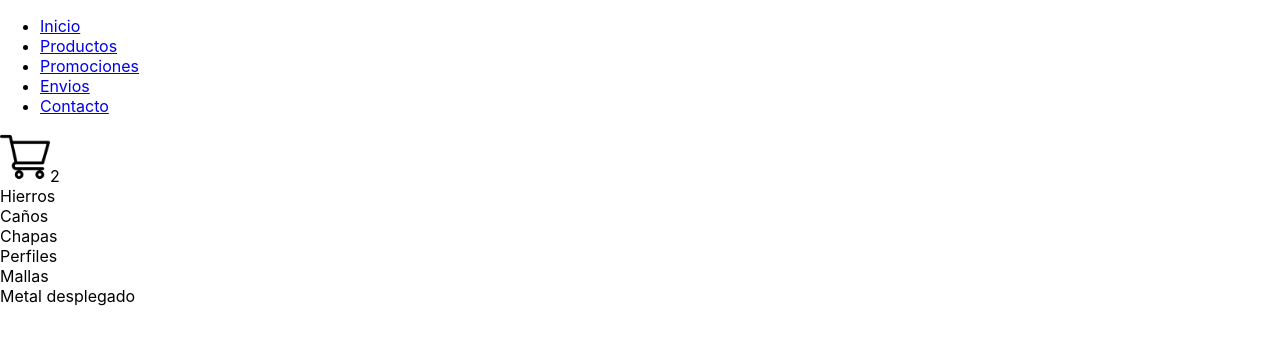
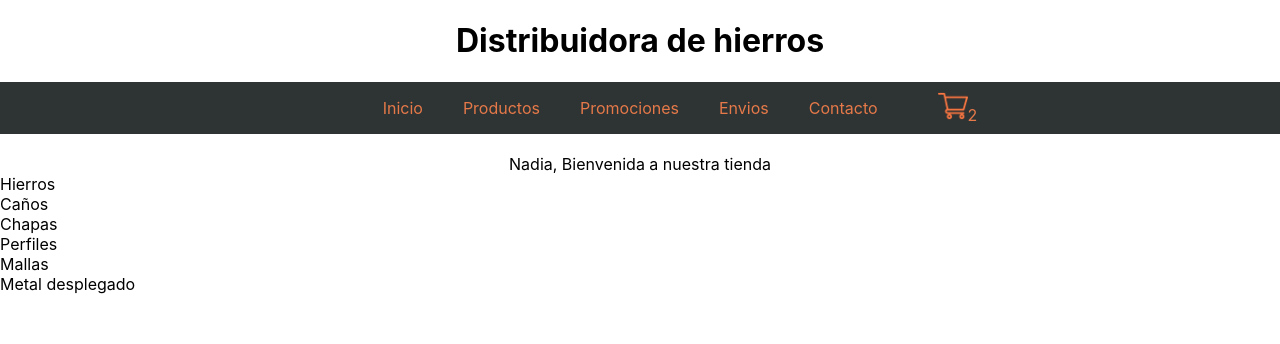
Before and after one commit to nadiacorb/proyectoreactcorbalan, a React (Create React App) app: page / in a window 1280 px wide. Shown: the top 344 px of the page. Built offline with nearby package versions, Linux system fonts and the light colour scheme.

Commit message:
todas las correcciones

```diff
--- a/src/App.css
+++ b/src/App.css
@@ -1,38 +1,3 @@
-.App {
-  text-align: center;
+h1 {
+    text-align: center;
 }
-
-.App-logo {
-  height: 40vmin;
-  pointer-events: none;
-}
-
-@media (prefers-reduced-motion: no-preference) {
-  .App-logo {
-    animation: App-logo-spin infinite 20s linear;
-  }
-}
-
-.App-header {
-  background-color: #282c34;
-  min-height: 100vh;
-  display: flex;
-  flex-direction: column;
-  align-items: center;
-  justify-content: center;
-  font-size: calc(10px + 2vmin);
-  color: white;
-}
-
-.App-link {
-  color: #61dafb;
-}
-
-@keyframes App-logo-spin {
-  from {
-    transform: rotate(0deg);
-  }
-  to {
-    transform: rotate(360deg);
-  }
-}
--- a/src/App.js
+++ b/src/App.js
@@ -1,16 +1,19 @@
 import ItemListContainer from './components/ItemListContainer/ItemListContainer';
 import NavBar from  './components/NavBar/NavBar';
 import List from './components/List/List';
-
+import Styles from './App.css'
 
 const App = () => {
   const Productos = ['Hierros', 'Caños', 'Chapas', 'Perfiles', 'Mallas', 'Metal desplegado']
 
   return(
-    <ItemListContainer>
-    <NavBar></NavBar>
+      <div>
+      <h1>Distribuidora de hierros</h1>
+      <NavBar/>
+      <ItemListContainer name='Nadia'/>
     <List lista={Productos}/>
-    </ItemListContainer>
+      </div>
+
     )
 }
 
--- a/src/components/Cartwidget/Cartwidget.jsx
+++ b/src/components/Cartwidget/Cartwidget.jsx
@@ -1,6 +1,6 @@
 import React from 'react';
 import Image from './Cartwidget.png';
-import StyleCart from './styles/Cartwidget.scss';
+import Style from './styles/Cartwidget.scss'
 
 const Cartwidget = () => {
 	return (
--- a/src/components/Cartwidget/styles/Cartwidget.scss
+++ b/src/components/Cartwidget/styles/Cartwidget.scss
@@ -1,3 +1,8 @@
 img {
-    width: 50px;
+    width: 30px;
+    margin-left: 60px;
 }
+
+span {
+    color: #E57949;
+}
--- a/src/components/ItemListContainer/ItemListContainer.jsx
+++ b/src/components/ItemListContainer/ItemListContainer.jsx
@@ -1,11 +1,12 @@
 import React from 'react';
+import Style from './styles/ItemListContainer.scss';
 
-const ItemListContainer = ({children}) => {
+const ItemListContainer = (prop) => {
 	return(
-        <div>{children}</div>
+        <div className='greeting'>{prop.name}, Bienvenida a nuestra tienda</div>
 		)
 
-}
+};
 
 
 export default ItemListContainer;
--- /dev/null
+++ b/src/components/ItemListContainer/styles/ItemListContainer.scss
@@ -0,0 +1,5 @@
+.greeting {
+    width: 100%;
+    text-align: center;
+    margin-top: 20px;
+}
--- a/src/components/navbar/navbar.jsx
+++ b/src/components/navbar/navbar.jsx
@@ -1,5 +1,6 @@
 import React from 'react';
 import Cartwidget from '../Cartwidget/Cartwidget';
+import Style from './styles/NavBar.scss'
 
 const NavBar = () => {
 	return (
@@ -12,9 +13,9 @@ const NavBar = () => {
                 <li><a href="#">Envios</a></li>
                 <li><a href="#">Contacto</a></li>
             </ul>
+            <Cartwidget/>
         </nav>
 
-        <Cartwidget/>
     </div>
     );
 };
--- a/src/components/navbar/styles/NavBar.scss
+++ b/src/components/navbar/styles/NavBar.scss
@@ -1,3 +1,23 @@
 li {
     list-style: none;
+    margin-left: 40px;
 }
+
+a {
+    color: #E57949;
+    text-decoration: none;
+}
+
+nav {
+    width: 100%;
+    display: flex;
+    flex-direction: row;
+    justify-content: center;
+    align-items: center;
+    background-color: #2E3333;
+}
+
+ul {
+    display: flex;
+    flex-direction: row;
+}
```
Also changed, not shown: src/components/Cartwidget/Cartwidget.png.
